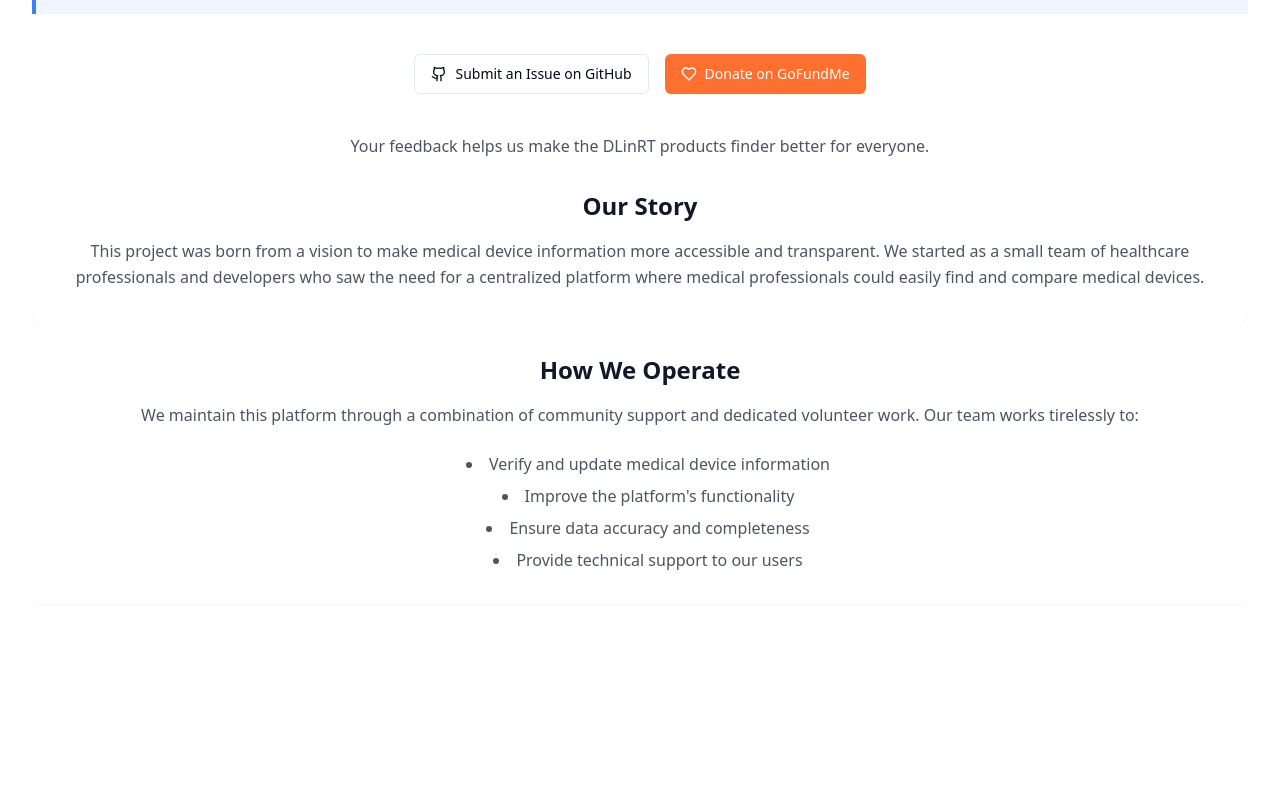
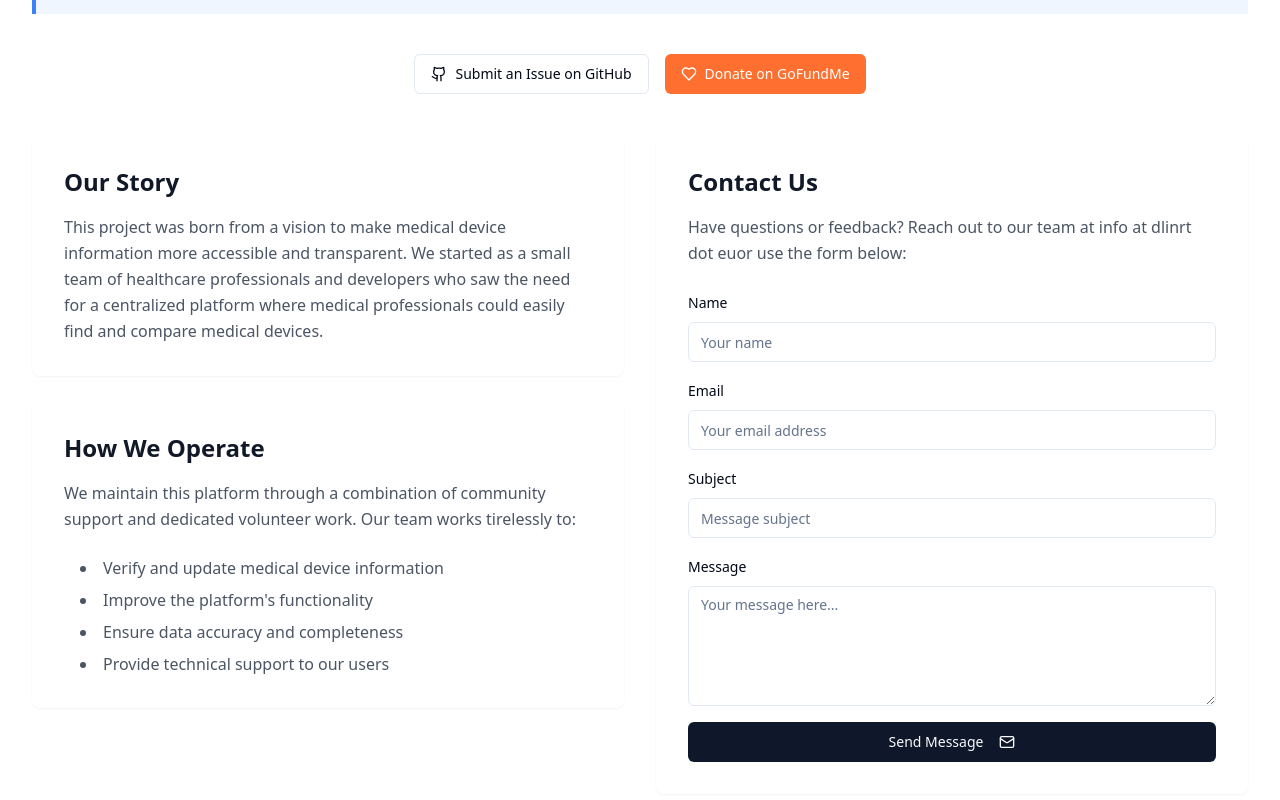
Before and after one commit to DLinRT-eu/website, a React (Vite) app: page /support in a window 1280 px wide. Shown: the part 254-1054 px from the top of the page. Before the commit the page ends 896 px from the top, so only its background shows below. Built offline with nearby package versions, Linux system fonts and the light colour scheme.

Commit message:
feat: Add contact form and email obfuscation
Adds a contact form to the support page and obfuscates the email address to prevent scraping.

```diff
--- /dev/null
+++ b/src/components/ContactForm.tsx
@@ -0,0 +1,151 @@
+
+import React, { useState } from 'react';
+import { useForm } from 'react-hook-form';
+import { z } from 'zod';
+import { zodResolver } from '@hookform/resolvers/zod';
+import { Button } from '@/components/ui/button';
+import { Input } from '@/components/ui/input';
+import { Textarea } from '@/components/ui/textarea';
+import {
+  Form,
+  FormControl,
+  FormField,
+  FormItem,
+  FormLabel,
+  FormMessage,
+} from '@/components/ui/form';
+import { useToast } from '@/hooks/use-toast';
+import { Mail } from 'lucide-react';
+
+// Define form schema with Zod
+const formSchema = z.object({
+  name: z.string().min(2, { message: 'Name must be at least 2 characters' }),
+  email: z.string().email({ message: 'Please enter a valid email address' }),
+  subject: z.string().min(3, { message: 'Subject must be at least 3 characters' }),
+  message: z.string().min(10, { message: 'Message must be at least 10 characters' }),
+});
+
+type FormValues = z.infer<typeof formSchema>;
+
+const ContactForm = () => {
+  const [isSubmitting, setIsSubmitting] = useState(false);
+  const { toast } = useToast();
+
+  const form = useForm<FormValues>({
+    resolver: zodResolver(formSchema),
+    defaultValues: {
+      name: '',
+      email: '',
+      subject: '',
+      message: '',
+    },
+  });
+
+  const onSubmit = async (data: FormValues) => {
+    setIsSubmitting(true);
+
+    try {
+      // In a real-world scenario, you would send this data to a backend
+      // For now, we'll just show a success message
+      console.log('Form submitted:', data);
+
+      // Simulate API call delay
+      await new Promise(resolve => setTimeout(resolve, 1000));
+
+      // Success notification
+      toast({
+        title: "Message sent",
+        description: "Thank you for contacting us! We will get back to you soon.",
+      });
+
+      // Reset the form
+      form.reset();
+    } catch (error) {
+      // Error notification
+      toast({
+        variant: "destructive",
+        title: "Error",
+        description: "There was a problem sending your message. Please try again.",
+      });
+    } finally {
+      setIsSubmitting(false);
+    }
+  };
+
+  return (
+    <Form {...form}>
+      <form onSubmit={form.handleSubmit(onSubmit)} className="space-y-4">
+        <FormField
+          control={form.control}
+          name="name"
+          render={({ field }) => (
+            <FormItem>
+              <FormLabel>Name</FormLabel>
+              <FormControl>
+                <Input placeholder="Your name" {...field} />
+              </FormControl>
+              <FormMessage />
+            </FormItem>
+          )}
+        />
+
+        <FormField
+          control={form.control}
+          name="email"
+          render={({ field }) => (
+            <FormItem>
+              <FormLabel>Email</FormLabel>
+              <FormControl>
+                <Input type="email" placeholder="Your email address" {...field} />
+              </FormControl>
+              <FormMessage />
+            </FormItem>
+          )}
+        />
+
+        <FormField
+          control={form.control}
+          name="subject"
+          render={({ field }) => (
+            <FormItem>
+              <FormLabel>Subject</FormLabel>
+              <FormControl>
+                <Input placeholder="Message subject" {...field} />
+              </FormControl>
+              <FormMessage />
+            </FormItem>
+          )}
+        />
+
+        <FormField
+          control={form.control}
+          name="message"
+          render={({ field }) => (
+            <FormItem>
+              <FormLabel>Message</FormLabel>
+              <FormControl>
+                <Textarea
+                  placeholder="Your message here..."
+                  className="min-h-[120px]"
+                  {...field}
+                />
+              </FormControl>
+              <FormMessage />
+            </FormItem>
+          )}
+        />
+
+        <Button
+          type="submit"
+          className="w-full"
+          disabled={isSubmitting}
+        >
+          {isSubmitting ? 'Sending...' : 'Send Message'}
+          <Mail className="ml-2 h-4 w-4" />
+        </Button>
+      </form>
+    </Form>
+  );
+};
+
+export default ContactForm;
--- a/src/pages/Support.tsx
+++ b/src/pages/Support.tsx
@@ -2,6 +2,7 @@
 import React from 'react';
 import { Button } from "@/components/ui/button";
 import { Github, Heart } from 'lucide-react';
+import ContactForm from '@/components/ContactForm';
 
 const Support = () => {
   const handleGitHubIssue = () => {
@@ -19,7 +20,7 @@ const Support = () => {
 
         <div className="bg-blue-50 border-l-4 border-blue-500 p-4">
           <p className="text-gray-700">
-            We value your feedback and are committed to improving the DLinRT products finder. If you have questions, suggestions, or have identified an issue, please submit a GitHub issue.
+            We value your feedback and are committed to improving the DLinRT products finder. If you have questions, suggestions, or have identified an issue, please submit a GitHub issue or contact us directly.
           </p>
         </div>
 
@@ -38,10 +39,9 @@ const Support = () => {
           </Button>
         </div>
 
-        <div className="text-center text-gray-600 mt-4">
-          <p>Your feedback helps us make the DLinRT products finder better for everyone.</p>
-
-          <section className="bg-white rounded-lg p-8 shadow-sm">
+        <div className="grid grid-cols-1 lg:grid-cols-2 gap-8">
+          <div>
+            <section className="bg-white rounded-lg p-8 shadow-sm mb-6">
               <h2 className="text-2xl font-semibold text-gray-900 mb-4">Our Story</h2>
               <p className="text-gray-600 leading-relaxed">
                 This project was born from a vision to make medical device information more accessible and transparent.
@@ -64,6 +64,18 @@ const Support = () => {
               </ul>
             </section>
           </div>
+
+          <div>
+            <section className="bg-white rounded-lg p-8 shadow-sm">
+              <h2 className="text-2xl font-semibold text-gray-900 mb-4">Contact Us</h2>
+              <p className="text-gray-600 leading-relaxed mb-6">
+                Have questions or feedback? Reach out to our team at <span className="font-medium">info at dlinrt dot eu</span>
+                or use the form below:
+              </p>
+              <ContactForm />
+            </section>
+          </div>
+        </div>
       </main>
     </div>
   );
```
Lines whose indentation alone changed are shown as unchanged.
